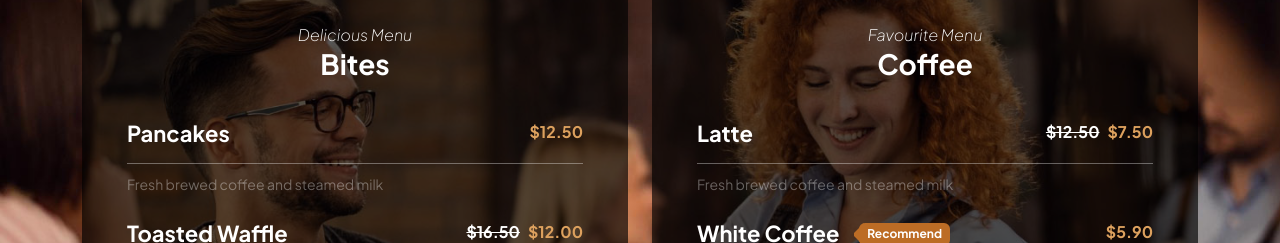
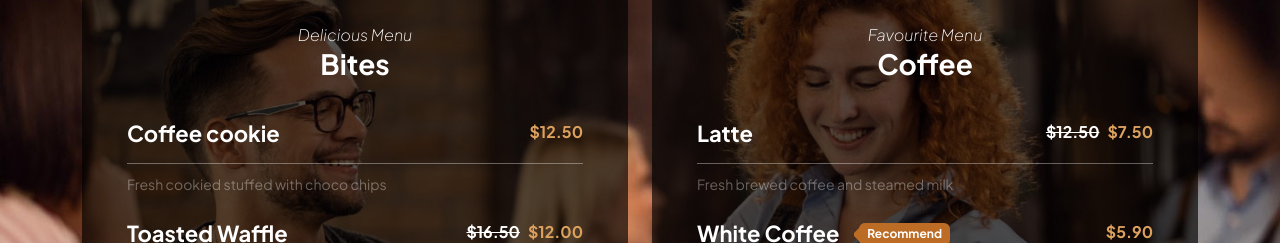
Before and after one commit to harshav2K/coffeeworld, a plain HTML site: page index.html in a window 1280 px wide. Shown: the part 2403-2646 px from the top of the page. Drawn offline with Linux system fonts and the light colour scheme.

Commit message:
Update index.html

```diff
--- a/index.html
+++ b/index.html
@@ -240,7 +240,7 @@
 
                                     <div class="menu-block">
                                         <div class="d-flex">
-                                            <h6>Pancakes</h6>
+                                            <h6>Coffee cookie</h6>
 
                                             <span class="underline"></span>
 
@@ -248,7 +248,7 @@
                                         </div>
 
                                         <div class="border-top mt-2 pt-2">
-                                            <small>Fresh brewed coffee and steamed milk</small>
+                                            <small>Fresh cookied stuffed with choco chips </small>
                                         </div>
                                     </div>
 
```
